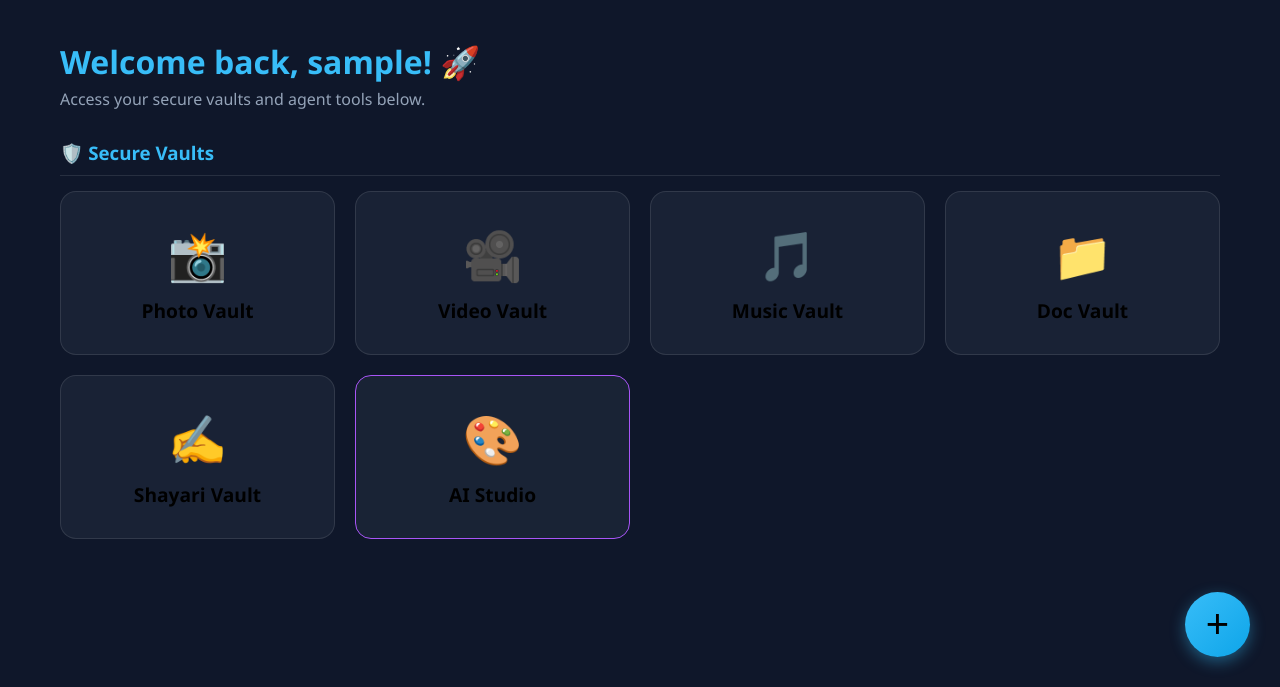
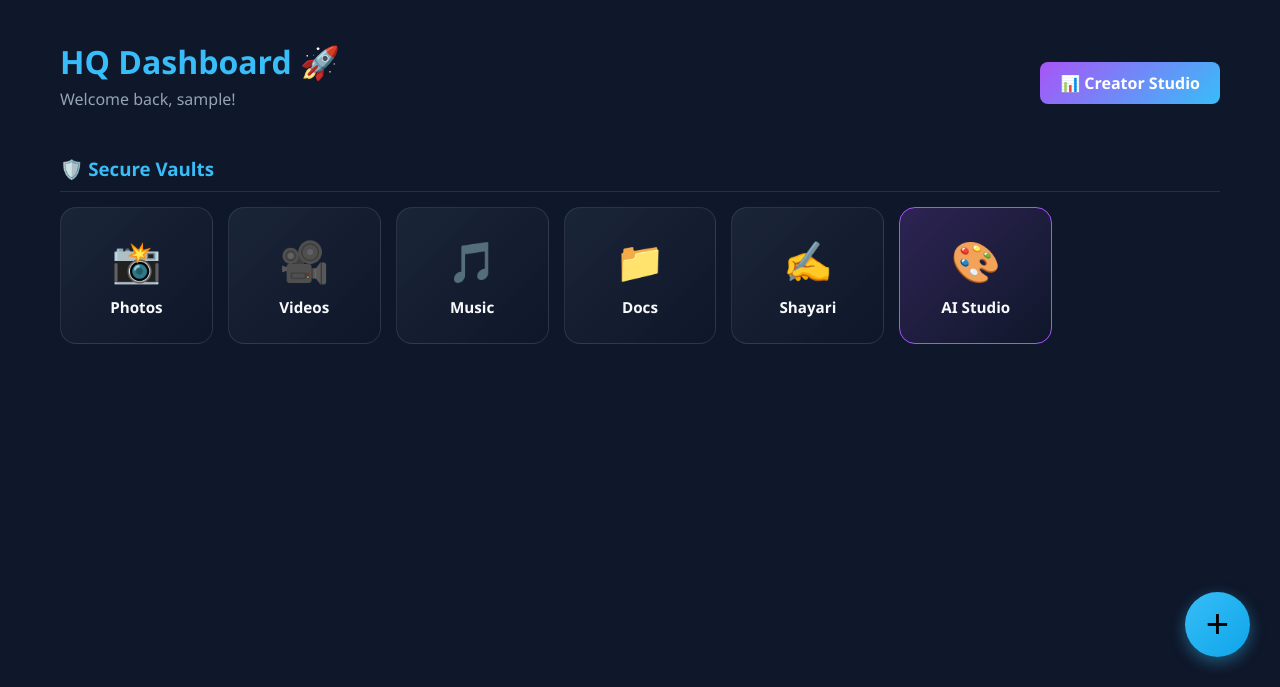
Before and after one commit to aakashofficial4551-alt/Apna-Gallery, a Flask app: page /dashboard in a window 1280 px wide. Shown: the part 113-800 px from the top of the page. Run offline with Flask 3, Linux system fonts and the light colour scheme; the visitor is signed in with stand-in values (Sample User, id 1); data that the repository does not hold is empty; some libraries are stand-ins or nearby versions.

Commit message:
Revamp dashboard layout and story reply features
Updated the dashboard title and improved layout for the dashboard content. Enhanced the vault grid design and added new features for story replies.

```diff
--- a/Public_Gallery/templates/dashboard.html
+++ b/Public_Gallery/templates/dashboard.html
@@ -1,13 +1,15 @@
 {% extends "base.html" %}
-{% block title %}Dashboard | Apna Gallery{% endblock %}
+{% block title %}HQ Dashboard | Apna Gallery{% endblock %}
 
 {% block content %}
-<div style="margin-bottom: 30px;">
-    <h1 style="color: var(--accent); margin: 0;">Welcome back, {{ session.username }}! 🚀</h1>
-    <p style="color: var(--text-muted); margin-top: 5px;">Access your secure vaults and agent tools below.</p>
+<div style="margin-bottom: 30px; display: flex; justify-content: space-between; align-items: center; flex-wrap: wrap; gap: 15px;">
+    <div>
+        <h1 style="color: var(--accent); margin: 0;">HQ Dashboard 🚀</h1>
+        <p style="color: var(--text-muted); margin-top: 5px;">Welcome back, {{ session.username }}!</p>
+    </div>
+    <a href="{{ url_for('analytics') }}" class="btn" style="background: linear-gradient(135deg, #a855f7, var(--accent)); color: white;">📊 Creator Studio</a>
 </div>
 
-<!-- INSTAGRAM STYLE LIVE STORIES -->
 {% if stories %}
 <div style="margin-bottom: 30px;">
     <h3 style="color: var(--warning); margin-bottom: 15px; border-bottom: 1px solid var(--border-color); padding-bottom: 10px;">⏱️ Live Agent Stories</h3>
@@ -28,7 +30,6 @@
 </div>
 {% endif %}
 
-<!-- TRENDING ASSETS -->
 {% if trending and trending|length > 0 %}
 <div style="margin-bottom: 40px;">
     <h3 style="color: #f43f5e; margin-bottom: 15px; border-bottom: 1px solid var(--border-color); padding-bottom: 10px;">🔥 Trending Now</h3>
@@ -49,46 +50,39 @@
 </div>
 {% endif %}
 
-<!-- MAIN VAULT GRID -->
 <h3 style="color: var(--accent); margin-bottom: 15px; border-bottom: 1px solid var(--border-color); padding-bottom: 10px;">🛡️ Secure Vaults</h3>
-<div style="display: grid; grid-template-columns: repeat(auto-fit, minmax(250px, 1fr)); gap: 20px;">
-    <a href="{{ url_for('gallery', category='Photo') }}" class="btn" style="background: var(--bg-card); border: 1px solid var(--border-color); padding: 30px; border-radius: 16px; font-size: 1.2rem; text-align: center; display: block; text-decoration: none;">
-        <span style="font-size: 3rem; display: block; margin-bottom: 10px;">📸</span> Photo Vault
+<!-- 💥 COMPACT & BEAUTIFUL GRID FOR VAULTS 💥 -->
+<div style="display: grid; grid-template-columns: repeat(auto-fill, minmax(140px, 1fr)); gap: 15px;">
+    <a href="{{ url_for('gallery', category='Photo') }}" style="background: linear-gradient(135deg, rgba(30,41,59,0.8), rgba(15,23,42,0.9)); border: 1px solid var(--border-color); border-radius: 16px; padding: 25px 10px; text-align: center; text-decoration: none; color: var(--text-main); display: block; transition: 0.3s;" onmouseover="this.style.transform='scale(1.05)'" onmouseout="this.style.transform='scale(1)'">
+        <span style="font-size: 2.5rem; display: block; margin-bottom: 8px;">📸</span><strong style="font-size: 0.95rem;">Photos</strong>
     </a>
-    <a href="{{ url_for('gallery', category='Video') }}" class="btn" style="background: var(--bg-card); border: 1px solid var(--border-color); padding: 30px; border-radius: 16px; font-size: 1.2rem; text-align: center; display: block; text-decoration: none;">
-        <span style="font-size: 3rem; display: block; margin-bottom: 10px;">🎥</span> Video Vault
+    <a href="{{ url_for('gallery', category='Video') }}" style="background: linear-gradient(135deg, rgba(30,41,59,0.8), rgba(15,23,42,0.9)); border: 1px solid var(--border-color); border-radius: 16px; padding: 25px 10px; text-align: center; text-decoration: none; color: var(--text-main); display: block; transition: 0.3s;" onmouseover="this.style.transform='scale(1.05)'" onmouseout="this.style.transform='scale(1)'">
+        <span style="font-size: 2.5rem; display: block; margin-bottom: 8px;">🎥</span><strong style="font-size: 0.95rem;">Videos</strong>
     </a>
-    <a href="{{ url_for('gallery', category='Music') }}" class="btn" style="background: var(--bg-card); border: 1px solid var(--border-color); padding: 30px; border-radius: 16px; font-size: 1.2rem; text-align: center; display: block; text-decoration: none;">
-        <span style="font-size: 3rem; display: block; margin-bottom: 10px;">🎵</span> Music Vault
+    <a href="{{ url_for('gallery', category='Music') }}" style="background: linear-gradient(135deg, rgba(30,41,59,0.8), rgba(15,23,42,0.9)); border: 1px solid var(--border-color); border-radius: 16px; padding: 25px 10px; text-align: center; text-decoration: none; color: var(--text-main); display: block; transition: 0.3s;" onmouseover="this.style.transform='scale(1.05)'" onmouseout="this.style.transform='scale(1)'">
+        <span style="font-size: 2.5rem; display: block; margin-bottom: 8px;">🎵</span><strong style="font-size: 0.95rem;">Music</strong>
     </a>
-    <a href="{{ url_for('gallery', category='Document') }}" class="btn" style="background: var(--bg-card); border: 1px solid var(--border-color); padding: 30px; border-radius: 16px; font-size: 1.2rem; text-align: center; display: block; text-decoration: none;">
-        <span style="font-size: 3rem; display: block; margin-bottom: 10px;">📁</span> Doc Vault
+    <a href="{{ url_for('gallery', category='Document') }}" style="background: linear-gradient(135deg, rgba(30,41,59,0.8), rgba(15,23,42,0.9)); border: 1px solid var(--border-color); border-radius: 16px; padding: 25px 10px; text-align: center; text-decoration: none; color: var(--text-main); display: block; transition: 0.3s;" onmouseover="this.style.transform='scale(1.05)'" onmouseout="this.style.transform='scale(1)'">
+        <span style="font-size: 2.5rem; display: block; margin-bottom: 8px;">📁</span><strong style="font-size: 0.95rem;">Docs</strong>
     </a>
-    <a href="{{ url_for('gallery', category='Shayari') }}" class="btn" style="background: var(--bg-card); border: 1px solid var(--border-color); padding: 30px; border-radius: 16px; font-size: 1.2rem; text-align: center; display: block; text-decoration: none;">
-        <span style="font-size: 3rem; display: block; margin-bottom: 10px;">✍️</span> Shayari Vault
+    <a href="{{ url_for('gallery', category='Shayari') }}" style="background: linear-gradient(135deg, rgba(30,41,59,0.8), rgba(15,23,42,0.9)); border: 1px solid var(--border-color); border-radius: 16px; padding: 25px 10px; text-align: center; text-decoration: none; color: var(--text-main); display: block; transition: 0.3s;" onmouseover="this.style.transform='scale(1.05)'" onmouseout="this.style.transform='scale(1)'">
+        <span style="font-size: 2.5rem; display: block; margin-bottom: 8px;">✍️</span><strong style="font-size: 0.95rem;">Shayari</strong>
     </a>
-    <a href="{{ url_for('ai_studio') }}" class="btn" style="background: var(--bg-card); border: 1px solid #a855f7; padding: 30px; border-radius: 16px; font-size: 1.2rem; text-align: center; display: block; text-decoration: none;">
-        <span style="font-size: 3rem; display: block; margin-bottom: 10px;">🎨</span> AI Studio
+    <a href="{{ url_for('ai_studio') }}" style="background: linear-gradient(135deg, rgba(168,85,247,0.2), rgba(15,23,42,0.9)); border: 1px solid #a855f7; border-radius: 16px; padding: 25px 10px; text-align: center; text-decoration: none; color: var(--text-main); display: block; transition: 0.3s;" onmouseover="this.style.transform='scale(1.05)'" onmouseout="this.style.transform='scale(1)'">
+        <span style="font-size: 2.5rem; display: block; margin-bottom: 8px;">🎨</span><strong style="font-size: 0.95rem;">AI Studio</strong>
     </a>
 </div>
 
-<!-- INSTAGRAM STYLE STORY VIEWER WITH DIRECT MESSAGE REPLY -->
 <div id="storyViewer" style="display: none; position: fixed; top: 0; left: 0; width: 100%; height: 100%; background: #000; z-index: 10000; flex-direction: column;">
     <div style="position: absolute; top: 15px; left: 15px; right: 15px; display: flex; gap: 5px;">
-        <div style="flex: 1; height: 3px; background: rgba(255,255,255,0.3); border-radius: 2px; overflow: hidden;">
-            <div id="storyProgress" style="height: 100%; width: 0%; background: white;"></div>
-        </div>
+        <div style="flex: 1; height: 3px; background: rgba(255,255,255,0.3); border-radius: 2px; overflow: hidden;"><div id="storyProgress" style="height: 100%; width: 0%; background: white;"></div></div>
     </div>
-
     <div style="position: absolute; top: 30px; left: 15px; display: flex; align-items: center; gap: 10px; z-index: 10001;">
         <img id="storyProfile" src="" style="width: 40px; height: 40px; border-radius: 50%; border: 2px solid var(--accent); object-fit: cover;">
         <span id="storyUser" style="color: white; font-weight: bold; text-shadow: 0 2px 4px rgba(0,0,0,0.8); font-size: 1.1rem;"></span>
     </div>
     <span onclick="closeStory()" style="position: absolute; top: 25px; right: 20px; font-size: 2.5rem; color: white; cursor: pointer; text-shadow: 0 2px 4px rgba(0,0,0,0.8); z-index: 10001;">&times;</span>
-
     <img id="storyImg" src="" style="width: 100%; height: 100%; object-fit: contain;">
-
-    <!-- NEW: STORY REPLY BOX -->
     <div style="position: absolute; bottom: 20px; left: 20px; right: 20px; display: flex; gap: 10px; z-index: 10001;">
         <input type="text" id="storyReplyInput" placeholder="Reply to story..." autocomplete="off" style="flex: 1; padding: 12px 20px; border-radius: 25px; border: 1px solid rgba(255,255,255,0.3); background: rgba(0,0,0,0.5); color: white; outline: none; backdrop-filter: blur(5px);">
         <button onclick="sendStoryReply()" style="background: var(--accent); color: #000; border: none; width: 45px; height: 45px; border-radius: 50%; font-size: 1.2rem; cursor: pointer; display: grid; place-items: center;">➤</button>
@@ -101,48 +95,21 @@
         document.getElementById('storyViewer').style.display = 'flex';
         document.getElementById('storyImg').src = imgSrc;
         document.getElementById('storyUser').innerText = username;
-        if (profilePic && profilePic !== '') {
-            document.getElementById('storyProfile').src = profilePic;
-            document.getElementById('storyProfile').style.display = 'block';
-        } else {
-            document.getElementById('storyProfile').src = 'https://placehold.co/100x100/1e293b/ffffff.png?text=' + username.charAt(0).toUpperCase();
-        }
-
-        document.getElementById('storyReplyInput').value = ''; // Reset input
-
+        if (profilePic && profilePic !== '') { document.getElementById('storyProfile').src = profilePic; document.getElementById('storyProfile').style.display = 'block'; }
+        else { document.getElementById('storyProfile').src = `https://api.dicebear.com/7.x/avataaars/svg?seed=${username}&backgroundColor=1e293b`; }
+        document.getElementById('storyReplyInput').value = '';
         const progress = document.getElementById('storyProgress');
-        progress.style.transition = 'none';
-        progress.style.width = '0%';
-        setTimeout(() => {
-            progress.style.transition = 'width 5s linear';
-            progress.style.width = '100%';
-        }, 50);
+        progress.style.transition = 'none'; progress.style.width = '0%';
+        setTimeout(() => { progress.style.transition = 'width 5s linear'; progress.style.width = '100%'; }, 50);
         storyTimer = setTimeout(closeStory, 5000);
     }
-
-    function closeStory() {
-        document.getElementById('storyViewer').style.display = 'none';
-        clearTimeout(storyTimer);
-    }
-
-    // NEW: SEND DM FROM STORY API CALL
+    function closeStory() { document.getElementById('storyViewer').style.display = 'none'; clearTimeout(storyTimer); }
     async function sendStoryReply() {
         const msg = document.getElementById('storyReplyInput').value.trim();
         const user = document.getElementById('storyUser').innerText;
         if(!msg) return;
-
-        const formData = new FormData();
-        formData.append('message', msg);
-
-        try {
-            await fetch(`/reply_story/${user}`, {
-                method: 'POST',
-                headers: { 'X-CSRF-Token': '{{ csrf_token() }}' },
-                body: formData
-            });
-            alert(`Reply sent to ${user}'s Inbox! 📩`);
-            closeStory();
-        } catch(e) { console.error(e); }
+        const formData = new FormData(); formData.append('message', msg);
+        try { await fetch(`/reply_story/${user}`, { method: 'POST', headers: { 'X-CSRF-Token': '{{ csrf_token() }}' }, body: formData }); alert(`Reply sent to ${user}'s Inbox! 📩`); closeStory(); } catch(e) { console.error(e); }
     }
 </script>
 {% endblock %}
```
